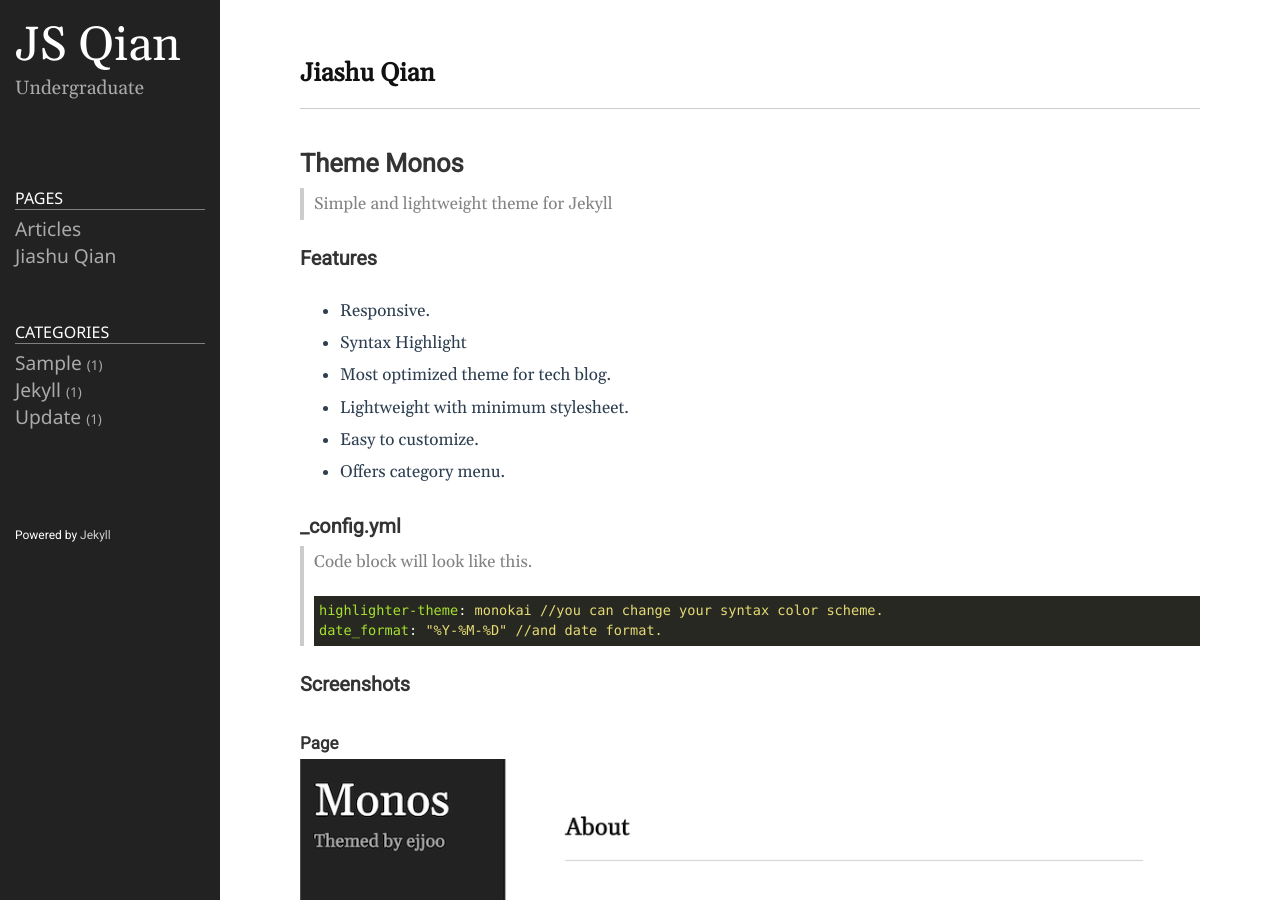
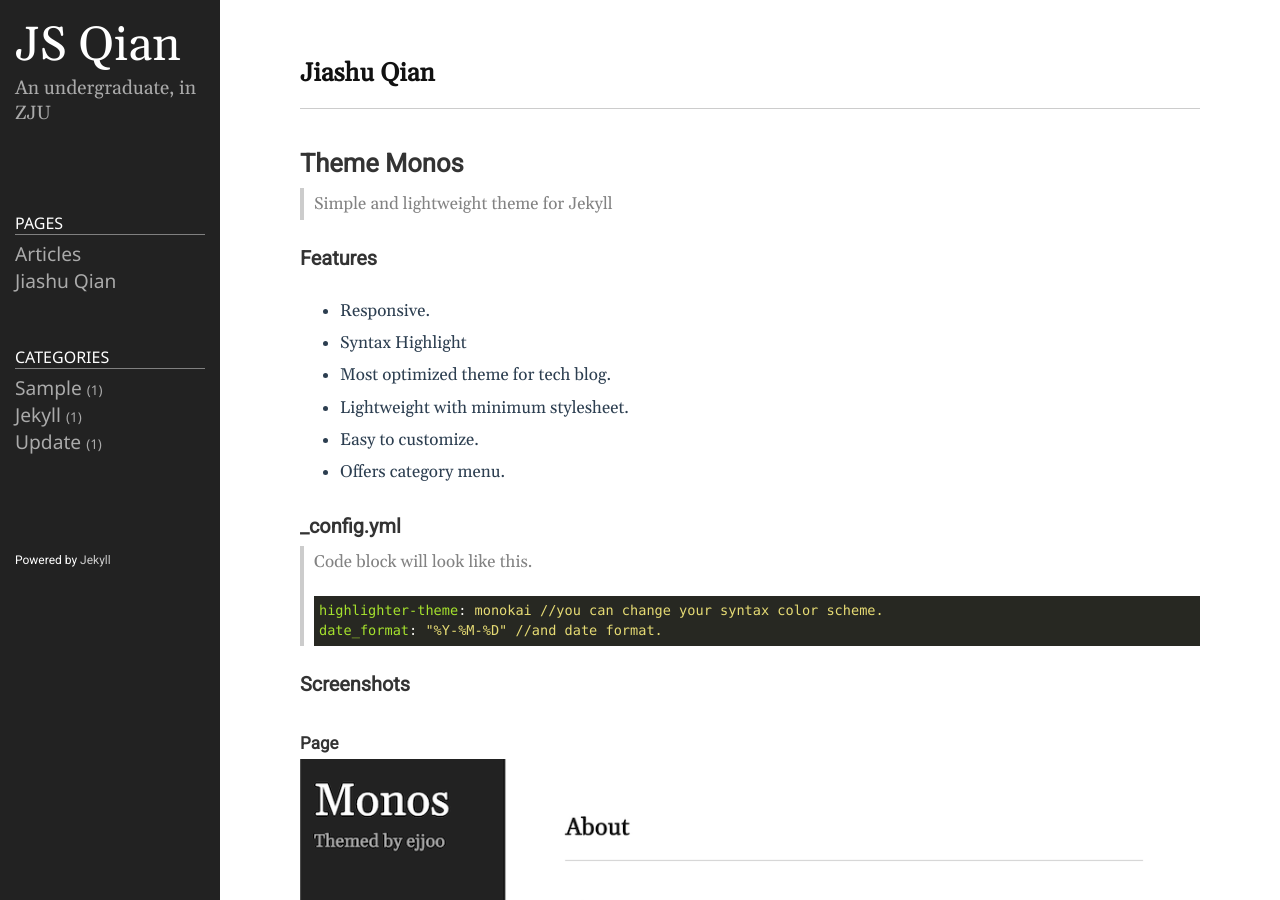
Before and after one commit to Billy-Zoom/js-qian.github.io, a Jekyll site: the page built from README.md, in a window 1280 px wide and 900 px high. Built offline with Jekyll 4.4.1, drawn with Linux system fonts in a browser that asks for light colours.

Commit message:
Update _config.yml

```diff
--- a/_config.yml
+++ b/_config.yml
@@ -7,7 +7,7 @@
 title: JS Qian
 email: iloris1797@gmail.com
 description: >- # this means to ignore newlines until "baseurl:"
-  Undergraduate
+  An undergraduate, in ZJU
 # baseurl: "/" # the subpath of your site, e.g. /blog
 # url: "http://ejjoo.github.io" # the base hostname & protocol for your site, e.g. http://example.com
 github_username: js-qian
```
